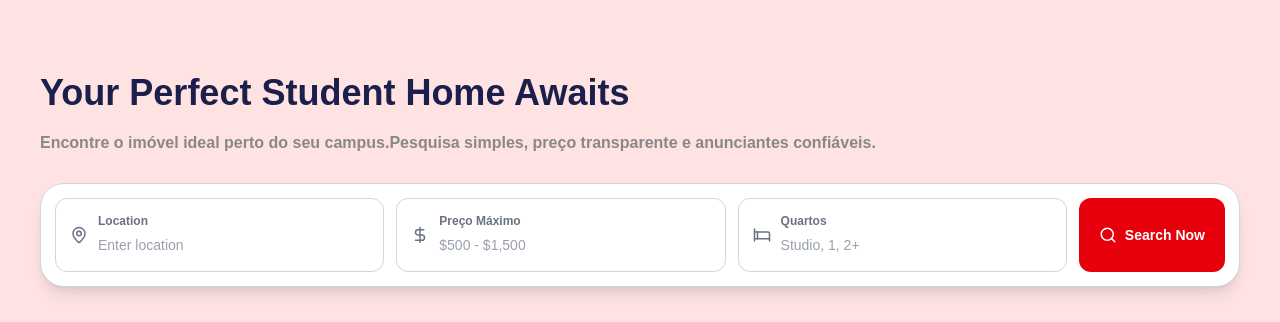
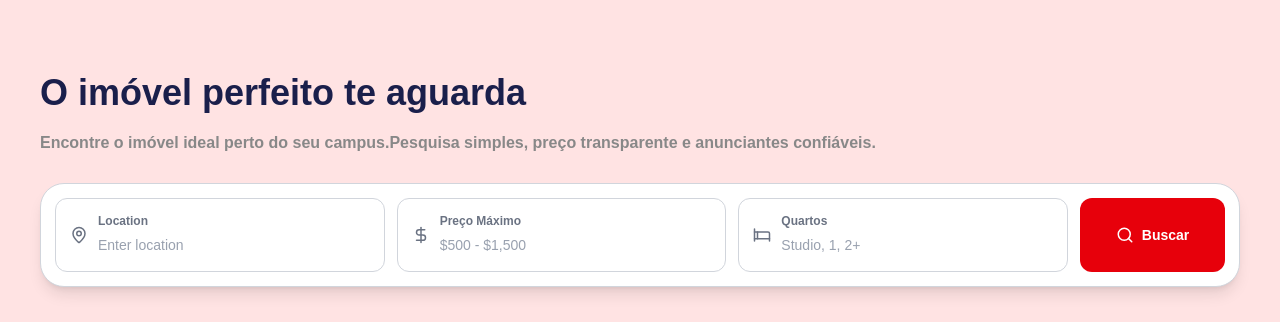
Before and after one commit to DuarteDvv/UFRoom, a Next.js app in the folder apps/web/: page /homepage in a window 1280 px wide. Shown: the part 138-460 px from the top of the page. Built offline with nearby package versions, Linux system fonts and the light colour scheme.

Commit message:
att menor 2

```diff
--- a/apps/web/src/app/homepage/page.tsx
+++ b/apps/web/src/app/homepage/page.tsx
@@ -20,7 +20,7 @@ export default function Homepage() {
             <div className="py-18">
               <div className="mb-7">
                 <h1 className="text-4xl md:text-4xl font-bold text-housing-navy mb-4 leading-tight">
-                  Your Perfect Student Home Awaits
+                  O imóvel perfeito te aguarda
                 </h1>
                 <p className="text-base font-bold text-housing-gray max-w-4xl">
                   Encontre o imóvel ideal perto do seu campus.Pesquisa simples, preço transparente e anunciantes confiáveis.
--- a/apps/web/src/components/SearchBar.tsx
+++ b/apps/web/src/components/SearchBar.tsx
@@ -82,7 +82,7 @@ export default function SearchBar() {
           className="flex items-center justify-center gap-2 px-5 py-3 bg-red-600 rounded-xl text-white font-bold text-sm hover:bg-red-700 transition-colors min-w-[145px]"
         >
           <Search className="h-4.5 w-4.5" />
-          Search Now
+          Buscar
         </button>
       </div>
     </div>
```
